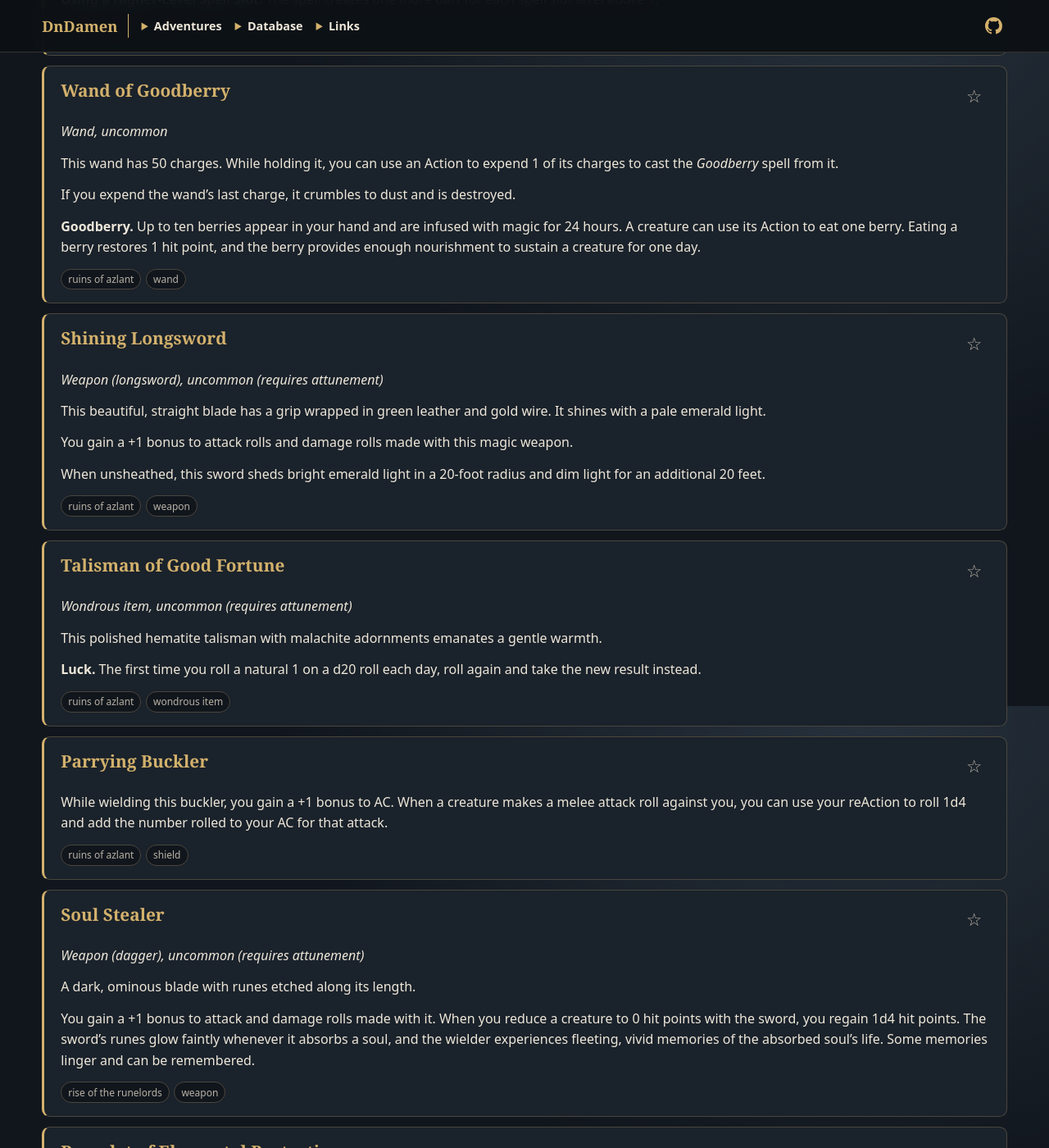
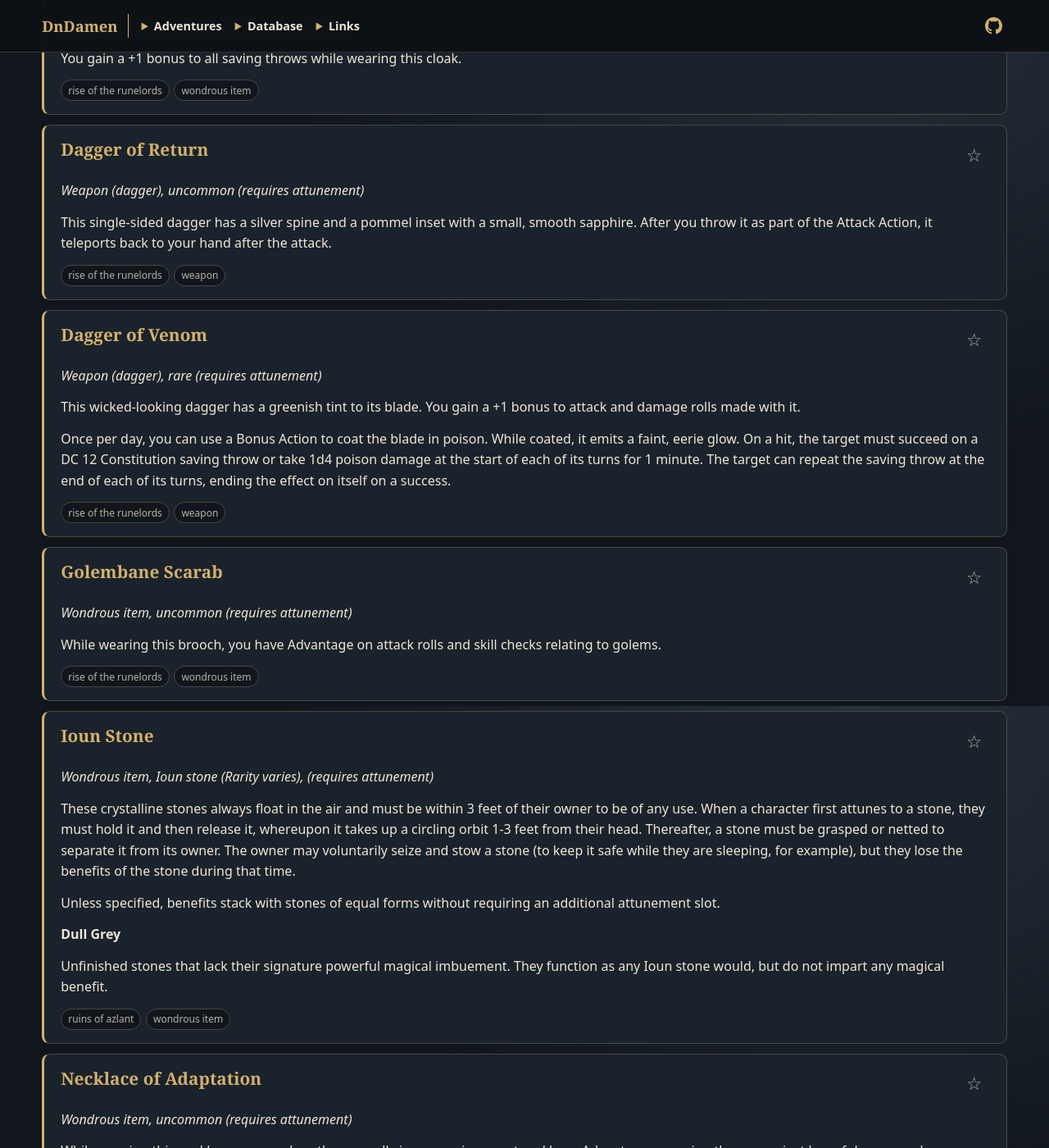
Before and after one commit to praqma-thi/dndamen, a Jekyll site: the page built from database/items.md, in a window 1280 px wide and 1400 px high, scrolled down 939 px. Shown: the whole window at 82% size. Built offline with Jekyll 4.4.1, drawn with Linux system fonts in a browser that asks for light colours; some of the changed text lies outside the part shown.

Commit message:
Add new items

```diff
--- a/_data/items.yml
+++ b/_data/items.yml
@@ -9,6 +9,7 @@
   tags:
     - ruins of azlant
     - wondrous item
+
 - id: wand-of-magic-missiles
   name: Wand of Magic Missiles
   description: |
@@ -22,8 +23,10 @@
 
     **Using a Higher-Level Spell Slot.** The spell creates one more dart for each spell slot level above 1.
   tags:
+    - rise of the runelords
     - ruins of azlant
     - wand
+
 - id: wand-of-goodberry
   name: Wand of Goodberry
   description: |
@@ -37,6 +40,7 @@
   tags:
     - ruins of azlant
     - wand
+
 - id: shining-longsword
   name: Shining Longsword
   description: |
@@ -50,6 +54,7 @@
   tags:
     - ruins of azlant
     - weapon
+
 - id: talisman-of-good-fortune
   name: Talisman of Good Fortune
   description: |
@@ -61,13 +66,15 @@
   tags:
     - ruins of azlant
     - wondrous item
+
 - id: parrying-buckler
   name: Parrying Buckler
   description: |
-    While wielding this buckler, you gain a +1 bonus to AC. When a creature makes a melee attack roll against you, you can use your reAction to roll 1d4 and add the number rolled to your AC for that attack.
+    While wielding this buckler, you gain a +1 bonus to AC. When a creature makes a melee attack roll against you, you can use your reaction to roll 1d4 and add the number rolled to your AC for that attack.
   tags:
     - ruins of azlant
     - shield
+
 - id: soul-stealer
   name: Soul Stealer
   description: |
@@ -82,6 +89,7 @@
   tags:
     - rise of the runelords
     - weapon
+
 - id: bracelet-of-elemental-protection
   name: Bracelet of Elemental Protection
   description: |
@@ -98,6 +106,7 @@
   tags:
     - rise of the runelords
     - wondrous item
+
 - id: dagger-of-return
   name: Dagger of Return
   description: |
@@ -108,6 +117,7 @@
   tags:
     - rise of the runelords
     - weapon
+
 - id: skibidi-scimitar
   name: Skibidi Scimitar
   description: |
@@ -123,6 +133,7 @@
   tags:
     - rise of the runelords
     - weapon
+
 - id: ring-of-shadows
   name: Ring of Shadows
   description: |
@@ -136,6 +147,7 @@
   tags:
     - rise of the runelords
     - wondrous item
+
 - id: cloak-of-resistance
   name: Cloak of Resistance
   description: |
@@ -145,6 +157,7 @@
   tags:
     - rise of the runelords
     - wondrous item
+
 - id: dagger-of-venom
   name: Dagger of Venom
   description: |
@@ -160,6 +173,7 @@
   tags:
     - rise of the runelords
     - weapon
+
 - id: belt-of-giant-strength
   name: Belt of Giant Strength
   description: |
@@ -171,6 +185,7 @@
   tags:
     - rise of the runelords
     - wondrous item
+
 - id: scabbard-of-the-swift-blade
   name: Scabbard of the Swift Blade
   description: |
@@ -184,6 +199,7 @@
   tags:
     - rise of the runelords
     - wondrous item
+
 - id: robes-of-blending
   name: Robes of Blending
   description: |
@@ -193,6 +209,7 @@
   tags:
     - rise of the runelords
     - wondrous item
+
 - id: sihedron-medallion
   name: Sihedron Medallion
   description: |
@@ -204,6 +221,7 @@
   tags:
     - rise of the runelords
     - wondrous item
+
 - id: golembane-scarab
   name: Golembane Scarab
   description: |
@@ -213,6 +231,7 @@
   tags:
     - rise of the runelords
     - wondrous item
+
 - id: necklace-of-adaptation
   name: Necklace of Adaptation
   description: |
@@ -222,3 +241,36 @@
   tags:
     - rise of the runelords
     - wondrous item
+
+- id: periapt-of-wound-closure
+  name: Periapt of Wound Closure
+  description: |
+    *Wondrous item, uncommon (requires attunement)*
+
+    This brass periapt with ruby adornments emanates a gently aura.
+
+    **Wound Closure.** While you wear this pendant, you stabilize whenever you are dying at the start of your turn.
+    In addition, whenever you roll a Hit Die to regain hit points, double the number of hit points it restores.
+  tags:
+  - ruins of azlant
+  - wondrous item
+
+- id: ioun-stone
+  name: Ioun Stone
+  description: |
+    *Wondrous item, Ioun stone (Rarity varies), (requires attunement)*
+
+    These crystalline stones always float in the air and must be within 3 feet of their owner to be of any use.
+    When a character first attunes to a stone, they must hold it and then release it, whereupon it takes up a circling orbit 1-3 feet from their head.
+    Thereafter, a stone must be grasped or netted to separate it from its owner.
+    The owner may voluntarily seize and stow a stone (to keep it safe while they are sleeping, for example), but they lose the benefits of the stone during that time.
+
+    Unless specified, benefits stack with stones of equal forms without requiring an additional attunement slot.
+
+    **Dull Grey**
+
+    Unfinished stones that lack their signature powerful magical imbuement.
+    They function as any Ioun stone would, but do not impart any magical benefit.
+  tags:
+  - ruins of azlant
+  - wondrous item
--- a/database/items.md
+++ b/database/items.md
@@ -3,7 +3,7 @@ layout: default
 title: Items
 permalink: /database/items/
 ---
-{% assign items = site.data.items %}
+{% assign items = site.data.items | sort: "name" %}
 {% assign item_count = items | size %}
 {% capture item_tags %}{% for item in items %}{% for tag in item.tags %}{{ tag | downcase | strip }}||{% endfor %}{% endfor %}{% endcapture %}
 {% assign item_tags = item_tags | split: "||" | uniq | sort %}
```
